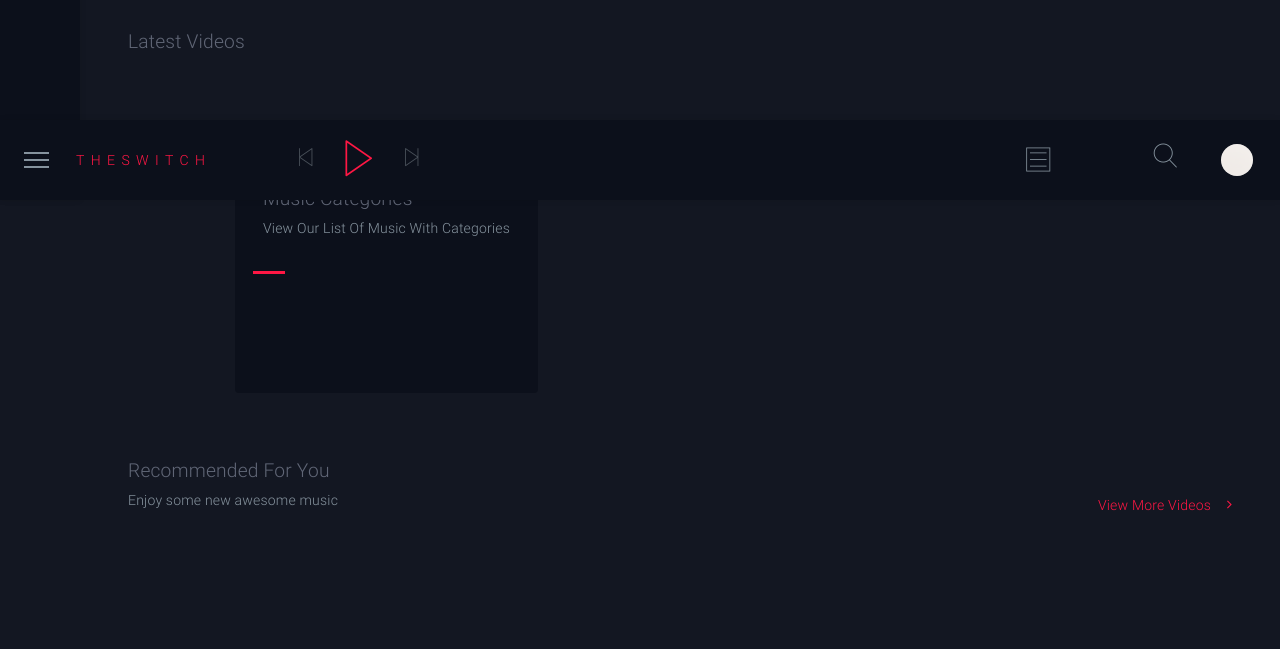
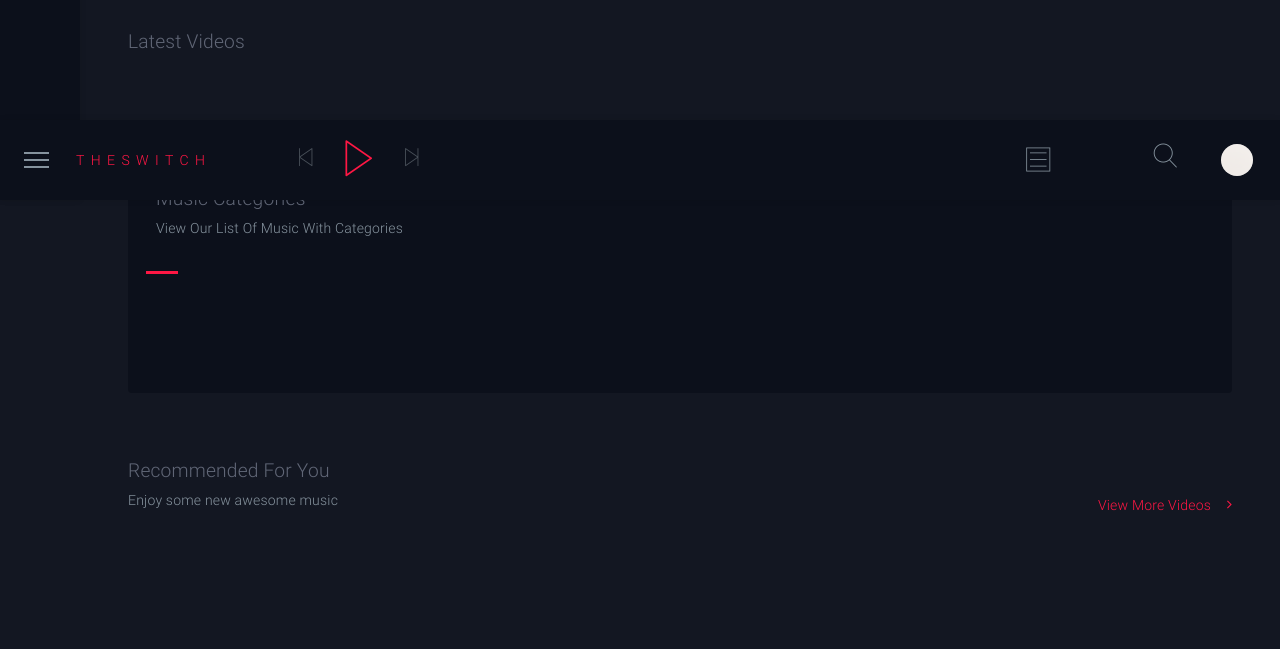
Before and after one commit to BuildForSDGCohort2/theswitchtube, a Django app: template theswitch/templates/theswitch/index.html in a window 1280 px wide. Shown: the part 600-1249 px from the top of the page. Run offline with Django 3.2, Linux system fonts and the light colour scheme; the template is opened without the code that fills it, so the values that code supplies are empty; some libraries are stand-ins or nearby versions; some web fonts are replaced.

Commit message:
correction

```diff
--- a/theswitch/templates/theswitch/index.html
+++ b/theswitch/templates/theswitch/index.html
@@ -497,7 +497,7 @@
             <!--PlayList & Events-->
             <section class="section mt-4">
                 <div class="row row-eq-height">
-                    <    class="col-lg-12">
+                    <div class="col-lg-12">
                         <div class="card no-b mb-md-3 p-2">
                             <div class="card-header no-bg transparent">
                                 <div class="d-flex justify-content-between">
@@ -581,6 +581,7 @@
                         </div>
                     </div>
                 </div>
+                </div>
             </section>
             <!--@PlayLIst & Events-->
 
```
